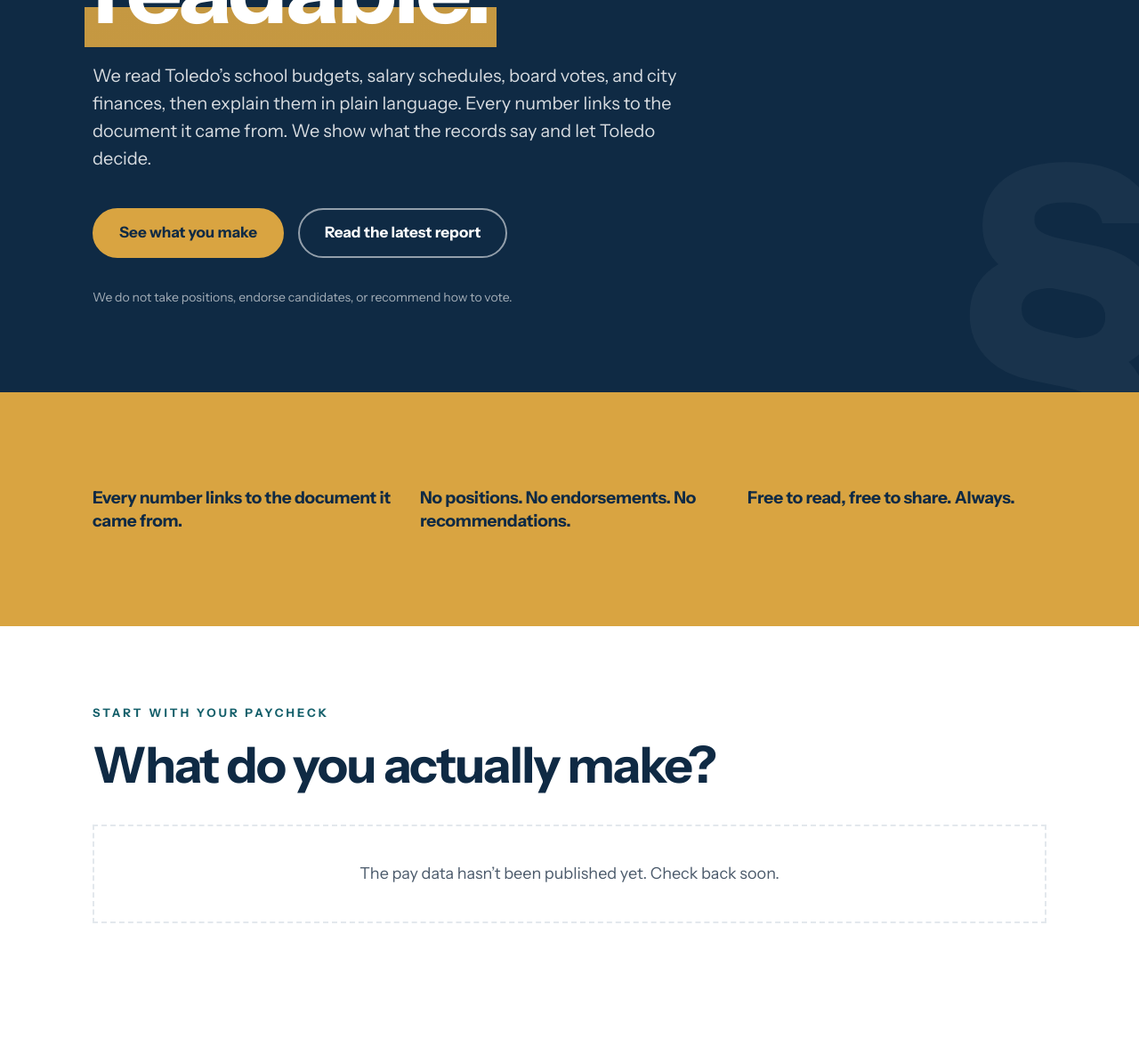
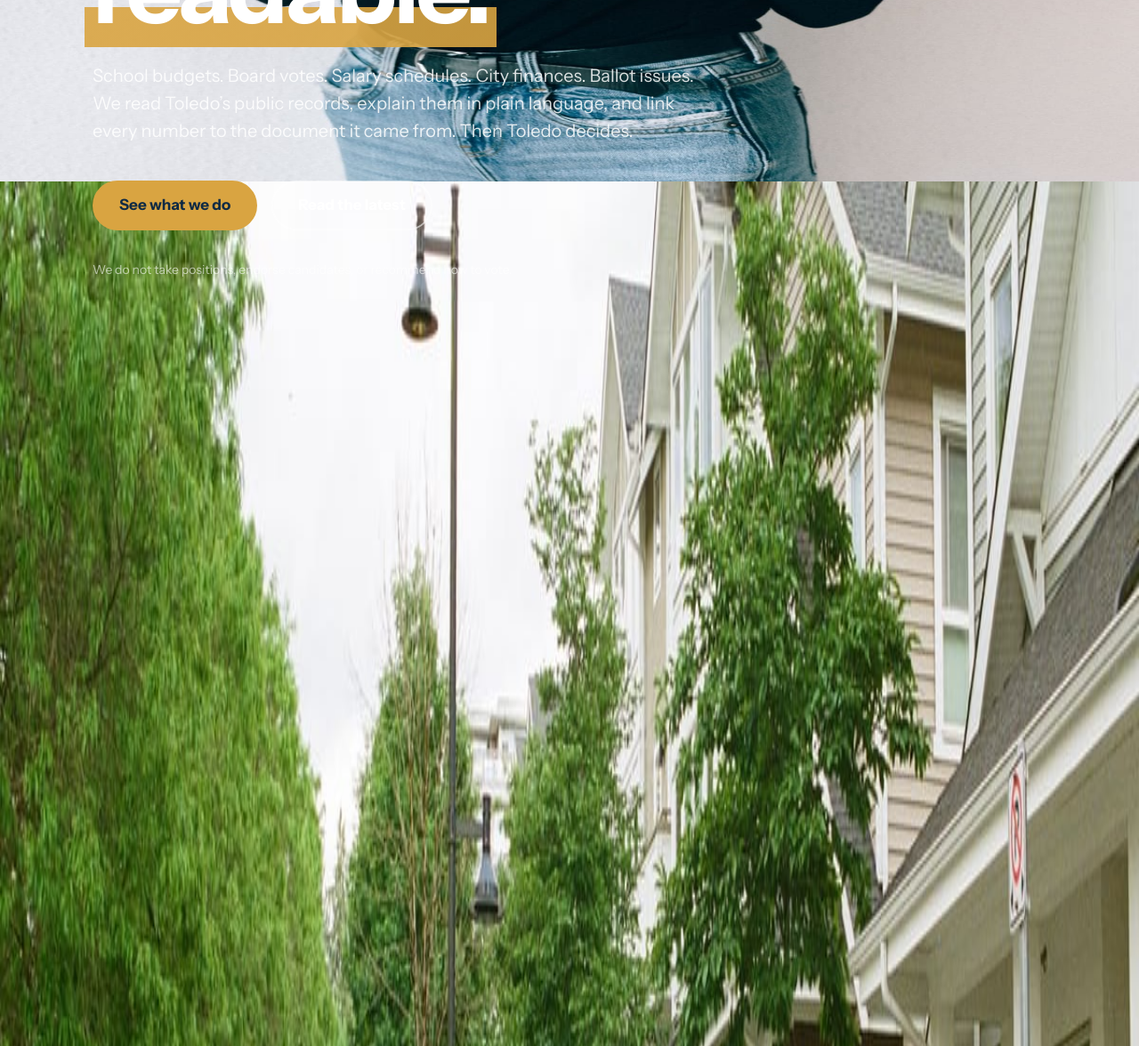
Before and after one commit to a9j/MKP, a Next.js app: page / in a window 1280 px wide. Shown: the part 596-1772 px from the top of the page at 89% size. Built offline with nearby package versions, Linux system fonts and the light colour scheme; no server answers; the database is empty.

Commit message:
Homepage v2: photos back, mission-wide (page)

```diff
--- a/src/app/(public)/page.tsx
+++ b/src/app/(public)/page.tsx
@@ -1,6 +1,7 @@
 import type { Metadata } from "next";
 import Link from "next/link";
 import { PayExplorer } from "@/components/explorer/pay-explorer";
+import { Photo } from "@/components/photo";
 import { NEUTRALITY_LINE } from "@/lib/nav";
 import { getLatestFeed } from "@/lib/queries/feed";
 import { getExplorerData } from "@/lib/queries/explorer";
@@ -14,10 +15,9 @@ export const revalidate = 3600;
 
 export const metadata: Metadata = {
   description:
-    "The Mona K Project reads Toledo's school budgets, salary schedules, board votes, and city finances and explains them in plain language. Every number sourced. No positions.",
+    "The Mona K Project reads Toledo's public records — school budgets, board votes, salaries, city finances, ballot issues — and explains them in plain language. Every number sourced. No positions.",
 };
 
-/** Programs copy from mona-k-project-site-copy.md, Home section. */
 const PROGRAMS = [
   {
     n: "01",
@@ -27,15 +27,19 @@ const PROGRAMS = [
     body: "Enter your step, lane, and years. See what you make, what each raise scenario means for you, and how you'd do in the eight surrounding districts.",
     linkLabel: "Open the Explorer",
     href: "/explorer",
+    photo: "for-teachers.jpg",
+    alt: "A teacher leading a classroom of students",
   },
   {
     n: "02",
     tone: "teal",
     tag: "Reports",
     title: "Reports",
-    body: "The annual Toledo Teacher Pay Report, levy explainers when something is on the ballot, and a contract tracker when talks open. Sourced, reviewed, no recommendations.",
+    body: "The annual Toledo Teacher Pay Report, plain-language explainers for every ballot issue, and a contract tracker when talks open. Sourced, reviewed, no recommendations.",
     linkLabel: "Read the reports",
     href: "/reports",
+    photo: "for-parents.jpg",
+    alt: "A family laughing together at home",
   },
   {
     n: "03",
@@ -45,6 +49,8 @@ const PROGRAMS = [
     body: "Every public records request we've filed and what came back. Every school board vote that touches money or staffing, and how each member voted.",
     linkLabel: "See the records",
     href: "/records",
+    photo: "for-residents.jpg",
+    alt: "A quiet residential street lined with houses and trees",
   },
 ] as const;
 
@@ -91,20 +97,44 @@ export default async function HomePage() {
             We make them <span className="hl">readable.</span>
           </h1>
           <p className="lede">
-            We read Toledo&rsquo;s school budgets, salary schedules, board votes, and
-            city finances, then explain them in plain language. Every number links
-            to the document it came from. We show what the records say and let
-            Toledo decide.
+            School budgets. Board votes. Salary schedules. City finances. Ballot
+            issues. We read Toledo&rsquo;s public records, explain them in plain
+            language, and link every number to the document it came from. Then
+            Toledo decides.
           </p>
           <div className="actions">
-            <Link className="btn btn-gold btn-large" href="/explorer">
-              See what you make
+            <Link className="btn btn-gold btn-large" href="#what-we-do">
+              See what we do
             </Link>
             <Link className="btn btn-outline-w btn-large" href="/reports">
-              Read the latest report
+              Read the latest
             </Link>
           </div>
           <p className="pledge">{NEUTRALITY_LINE}</p>
+        </div>
+        <div className="wrap civic-hero-photos" aria-label="The people we work for">
+          <Photo
+            file="for-teachers.jpg"
+            alt="A teacher leading a classroom of students"
+            ratio="4 / 3"
+            sizes="(max-width: 700px) 100vw, 33vw"
+            priority
+            className="civic-hero-photo"
+          />
+          <Photo
+            file="for-parents.jpg"
+            alt="A family laughing together at home"
+            ratio="4 / 3"
+            sizes="(max-width: 700px) 100vw, 33vw"
+            className="civic-hero-photo"
+          />
+          <Photo
+            file="for-residents.jpg"
+            alt="A quiet residential street lined with houses and trees"
+            ratio="4 / 3"
+            sizes="(max-width: 700px) 100vw, 33vw"
+            className="civic-hero-photo"
+          />
         </div>
       </header>
 
@@ -116,21 +146,29 @@ export default async function HomePage() {
         </div>
       </section>
 
-      <section className="wrap civic-explorer" id="explorer">
-        <p className="civic-kicker-dark">Start with your paycheck</p>
-        <h2>What do you actually make?</h2>
-        {explorer ? (
-          <PayExplorer data={explorer} id="explorer" />
-        ) : (
-          <p className="civic-empty">
-            The pay data hasn&rsquo;t been published yet. Check back soon.
+      <section className="wrap civic-everything" id="what-we-do" aria-label="What we do">
+        <p className="civic-kicker-dark">What we do</p>
+        <h2>
+          Not just teacher pay.
+          <br />
+          <span className="hl-dark">Everything.</span>
+        </h2>
+        <p className="civic-everything-lede">
+          Teacher pay is where we started, because it&rsquo;s where the records
+          were clearest. But the mission is bigger: any public record that
+          affects Toledo, explained so anyone can understand it.
         </p>
-        )}
-      </section>
-
-      <section className="civic-programs" aria-label="What we build">
+        <div className="civic-programs civic-programs-photo">
           {PROGRAMS.map((program) => (
-          <div className={`civic-program tone-${program.tone}`} key={program.title}>
+            <article className={`civic-program-card tone-${program.tone}`} key={program.title}>
+              <Photo
+                file={program.photo}
+                alt={program.alt}
+                ratio="16 / 10"
+                sizes="(max-width: 700px) 100vw, 50vw"
+                className="civic-program-photo"
+              />
+              <div className="civic-program-card-body">
                 <div className="civic-program-n">{program.n}</div>
                 <div className="tag">{program.tag}</div>
                 <h3>{program.title}</h3>
@@ -139,11 +177,14 @@ export default async function HomePage() {
                   {program.linkLabel} <span aria-hidden="true">&rarr;</span>
                 </Link>
               </div>
+            </article>
           ))}
+        </div>
       </section>
 
       <section className="civic-steps">
-        <div className="wrap">
+        <div className="wrap civic-steps-grid">
+          <div>
             <p className="civic-kicker">How it works</p>
             <h2>How a 400-page PDF becomes a four-minute read.</h2>
             <ol>
@@ -158,6 +199,31 @@ export default async function HomePage() {
               ))}
             </ol>
           </div>
+          <Photo
+            file="how-we-work.jpg"
+            alt="A person holding a stack of printed tax and records documents"
+            ratio="3 / 4"
+            sizes="(max-width: 900px) 100vw, 40vw"
+            className="civic-steps-photo"
+          />
+        </div>
+      </section>
+
+      <section className="wrap civic-explorer" id="explorer">
+        <p className="civic-kicker-dark">One example</p>
+        <h2>Start with a paycheck.</h2>
+        <p className="civic-explorer-lede">
+          The Teacher Pay Explorer is the first tool. More are coming: the city
+          budget, board votes, ballot issues. This is what &ldquo;readable&rdquo;
+          looks like.
+        </p>
+        {explorer ? (
+          <PayExplorer data={explorer} id="explorer" />
+        ) : (
+          <p className="civic-empty">
+            The pay data hasn&rsquo;t been published yet. Check back soon.
+          </p>
+        )}
       </section>
 
       <section className="wrap">
```
Lines whose indentation alone changed are shown as unchanged.
